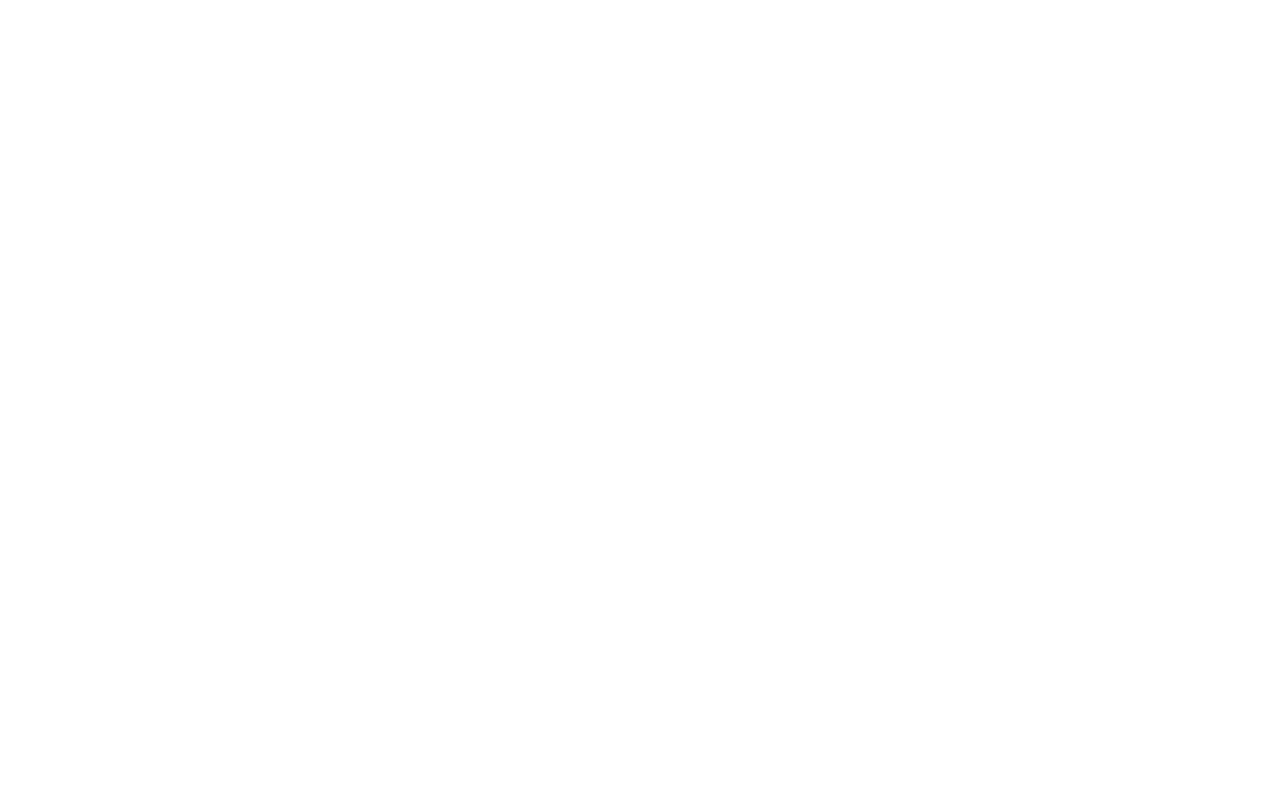
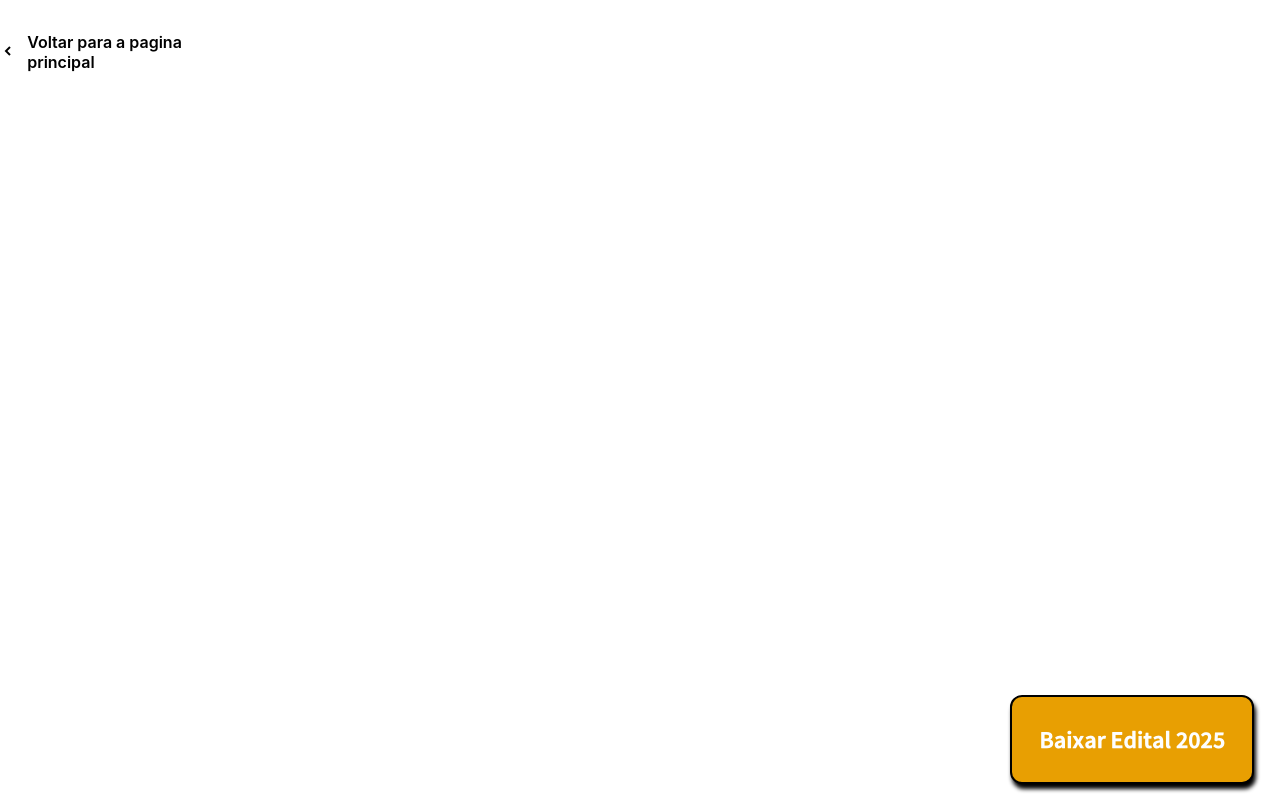
Before and after one commit to Evymendes/site-favela, a React (Create React App) app: page /edital2025 in a window 1280 px wide. Before the commit this address had no page. Built offline with nearby package versions, Linux system fonts and the light colour scheme.

Commit message:
Criando pagina para o edital de 2025

```diff
--- /dev/null
+++ b/src/Pages/Edital2025/index.js
@@ -0,0 +1,87 @@
+import React from 'react'
+import styled from 'styled-components'
+import { Link } from 'react-router-dom';
+
+
+
+const Content = styled.section`
+  position: relative;
+  width: 100%;
+  height: auto;
+  min-height: 100vh;
+  display: flex;
+  flex-direction: column;
+  align-items: center;
+  /* justify-content: center; */
+  background: fff;
+  z-index: 1;
+  overflow: hidden;
+`;
+
+const BoxContent = styled.div`
+  width: 100%;
+  max-width: 1440px;
+  padding: 3rem 2rem 3rem 2rem;
+`
+
+const BoxBack = styled.div`
+padding-top: 2rem;
+width: 100%;
+max-width: 1440px;
+> div {
+  max-width: 246px;
+  > a {
+    align-items: center;
+    gap: 0.7rem;
+    text-decoration: none;
+    color: #000;
+    font-weight: 600;
+    display: ${(props) => (!props.showLink ? 'flex' : 'none')};
+    margin-bottom: 5rem;
+  }
+}
+`;
+
+const TextHighlight = styled.button`
+  display: flex;
+  justify-content: center;
+  background: #e89f02;
+  padding: 1.7rem;
+  border: 2px solid black;
+  border-radius: 12px;
+  box-shadow: 2px 5px 4px #000;
+  font-size: 1.5rem;
+  font-family: FallingSky Bold;
+  color: var(--color_white);
+  white-space: nowrap;
+  overflow: hidden;
+  text-overflow: ellipsis;
+  position: absolute;
+  bottom: 2%;
+  right: 2%;
+`;
+
+const Edital2025 = () => {
+  return (
+    <Content>
+      <BoxBack>
+        <div>
+          <Link to="/">
+            <div>
+              <i class='bx bxs-chevron-left' ></i>
+            </div>
+            Voltar para a pagina principal
+          </Link>
+        </div>
+      </BoxBack>
+      <TextHighlight> Baixar Edital 2025 </TextHighlight>
+      <BoxContent>
+
+      </BoxContent>
+    </Content>
+  )
+}
+
+// fileUrl="../../assets/Edital-2025.pdf"
+
+export default Edital2025;
--- a/src/Pages/Home/index.js
+++ b/src/Pages/Home/index.js
@@ -137,8 +137,8 @@
   return (
     <>
       <S.Container>
-        <Link to="/pre-selecao">
-          <S.TextHighlight> Pré-selecionados </S.TextHighlight>
+        <Link to="/edital2025">
+          <S.TextHighlight> Edital 2025 </S.TextHighlight>
         </Link>
       </S.Container>
       <BarParces>
--- a/src/Routes/routes.js
+++ b/src/Routes/routes.js
@@ -21,8 +21,7 @@
 import PreSelecao from "../Pages/Pre-selecionados"
 import ProjectsInAction from "../Pages/Gallery/PrejectsInAction"
 import RegisterOfEvents from "../Pages/Gallery/RegisterOfEvents"
-
-
+import Edital2025 from "../Pages/Edital2025";
 
 import Directors from "../Pages/Directors";
 import YouInThePark from "../Pages/YouInThePark";
@@ -36,7 +35,8 @@
             <Route path='/' element={<MainPage />} exact />
             {/* <Route path='/recursos' element={<Recursos />} /> */}
             {/* <Route path='recursos/perguntas-mais-frequentes' element={<Perguntas />} /> */}
-            <Route path='/pre-selecao' element={<PreSelecao />} />
+            {/* <Route path='/pre-selecao' element={<PreSelecao />} /> */}
+            <Route path='/edital2025' element={<Edital2025 />} />
 
             <Route path='/o-programa' element={<Program />} />
             <Route path='/edital' element={<Notice />} />
```
